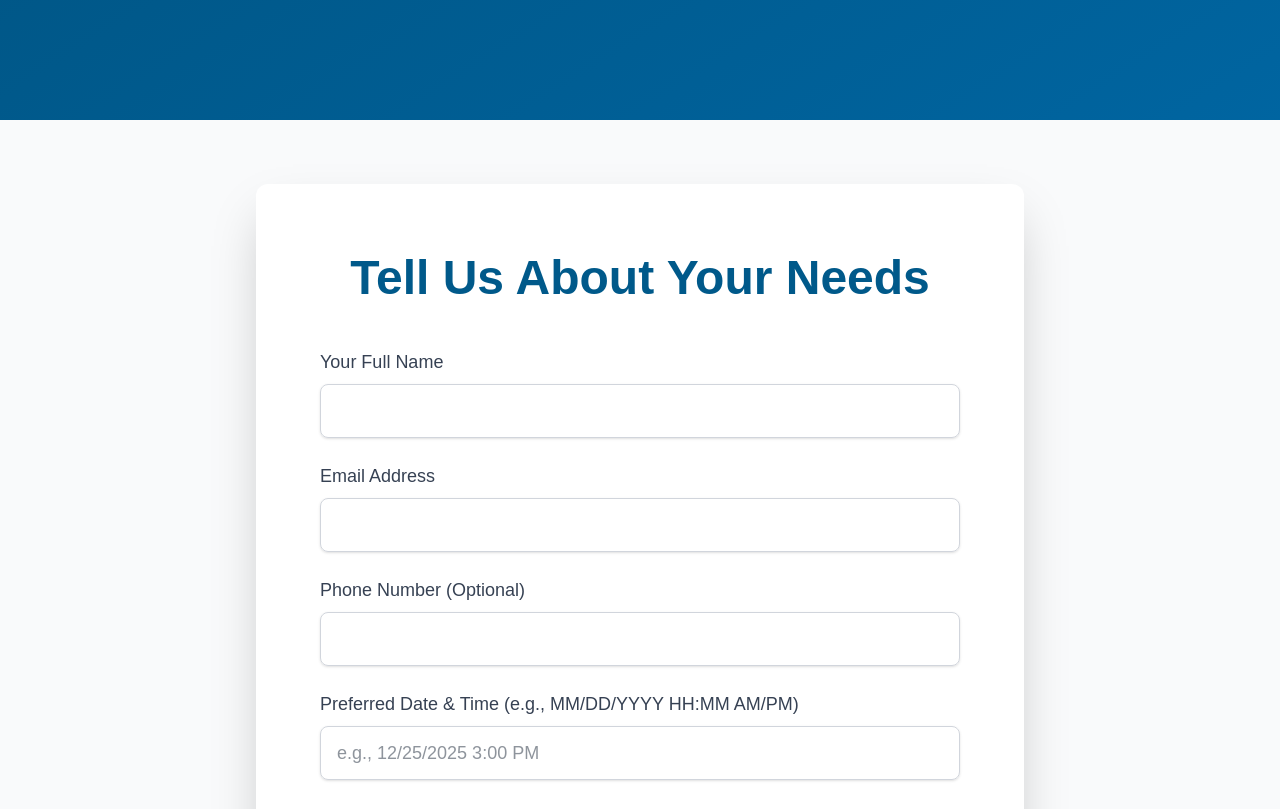
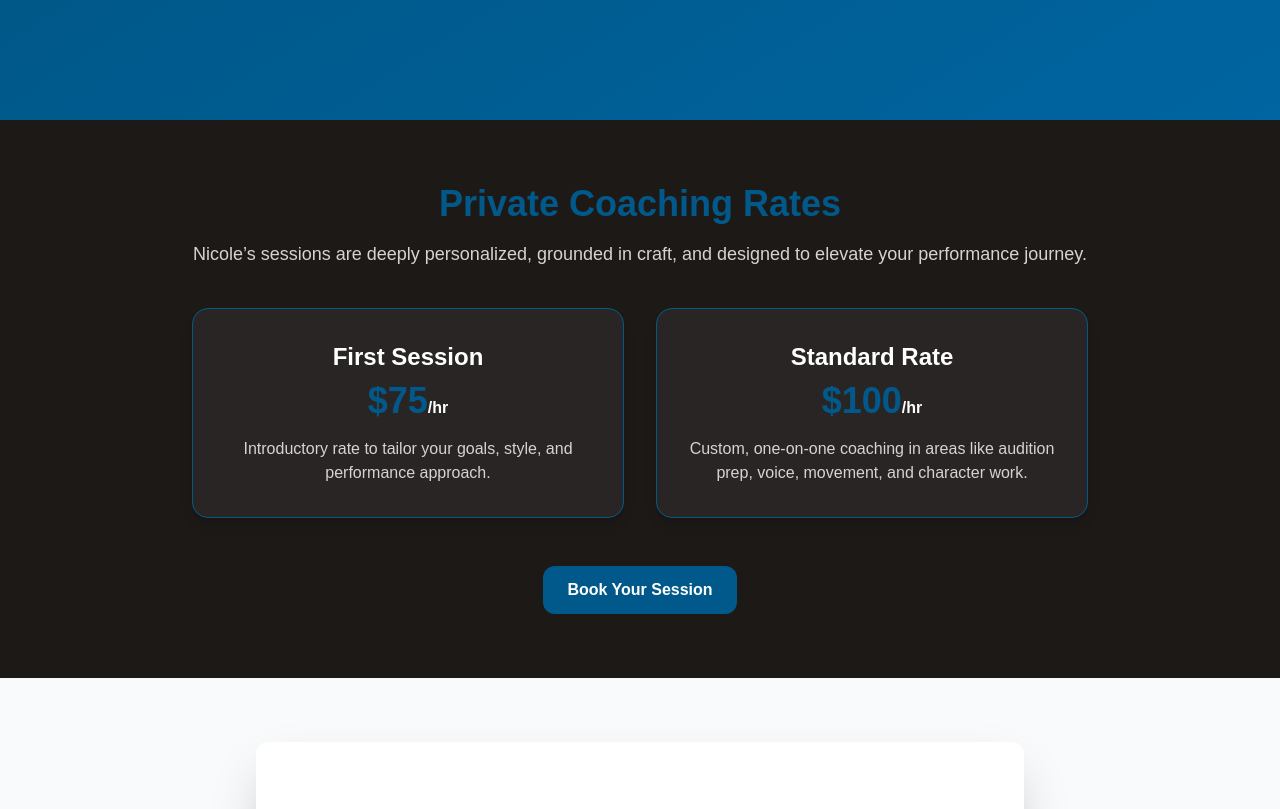
Before and after one commit to kalandjl/acting-tutor-service, a Next.js app: page /book in a window 1280 px wide. Shown: the part 680-1489 px from the top of the page. Built offline with nearby package versions, Linux system fonts and the light colour scheme; no server answers.

Commit message:
minor fixes, pricing section

```diff
--- a/app/about/page.tsx
+++ b/app/about/page.tsx
@@ -53,16 +53,11 @@ const Home = () => {
                         Meet Nicole
                         </h2>
                         <p className="text-gray-700 leading-relaxed text-lg mb-4">
-                            Nicole is a seasoned performer and dedicated educator with over 25 years of experience in theatre arts. A versatile actor, accomplished singer, and trained dancer, she brings a dynamic, well-rounded approach to her teaching. After earning her Master’s degree in Theatre, Nicole established herself in Vancouver’s vibrant arts education scene, teaching at a number of prestigious private schools. She currently serves as the Head of Theatrical Arts at a leading independent school in Vancouver, where she oversees the drama curriculum, directs mainstage productions, and mentors aspiring young performers.
+                            Nicole’s teaching philosophy is rooted in deep respect for the craft and the individual journey of each student. She has a particular passion for specificity in performance, detailed text analysis, and encouraging students to see their work from the audience’s perspective. Known for her ability to cultivate nuanced, authentic character portrayals, Nicole emphasizes emotional truth and technical precision. Her classrooms are safe, inclusive spaces where students are challenged artistically and supported holistically. She is deeply committed to providing tailored mentorship, practical career guidance, and fostering the confidence and resilience necessary for success in the performing arts.
                         </p>
                     </div>
 
                 </div>
-
-                <p className="text-gray-700 leading-relaxed text-lg mb-4">
-                    Nicole’s teaching philosophy is rooted in deep respect for the craft and the individual journey of each student. She has a particular passion for specificity in performance, detailed text analysis, and encouraging students to see their work from the audience’s perspective. Known for her ability to cultivate nuanced, authentic character portrayals, Nicole emphasizes emotional truth and technical precision. Her classrooms are safe, inclusive spaces where students are challenged artistically and supported holistically. She is deeply committed to providing tailored mentorship, practical career guidance, and fostering the confidence and resilience necessary for success in the performing arts.
-                </p>
-
             </div>
         </section>
 
--- a/app/book/page.tsx
+++ b/app/book/page.tsx
@@ -1,6 +1,7 @@
 "use client"
 import ActionArrow from '@/components/ActionArrow';
 import Layout from '@/components/Layout';
+import PricingSection from '@/components/PricingSection';
 import { functions } from '@/lib/firebase';
 import { httpsCallable } from 'firebase/functions';
 import Link from 'next/link';
@@ -137,6 +138,8 @@ const App = () => {
           </div>
           <ActionArrow />
         </section>
+
+        <PricingSection />
 
         {/* Section 2: Booking Form */}
         <section className="min-h-screen bg-gray-50 flex flex-col items-center justify-center py-16 px-4 md:px-8">
--- a/app/page.tsx
+++ b/app/page.tsx
@@ -69,7 +69,7 @@ const Home = () => {
                             className={`${nunito.className} text-base md:text-lg mt-6 max-w-3xl mx-auto`}
                             variants={itemVariants}
                         >
-                            With a passion for compelling narratives and a dedication to craft, Nicole McDonald delivers powerful and nuanced performances across stage and screen. Explore her work and artistic journey.
+                            With a passion for compelling narratives and a dedication to craft, Nicole McDonald delivers powerful and nuanced performances across stage and screen.
                         </motion.p>
                     </motion.div>
                 </section>
--- /dev/null
+++ b/components/PricingSection/PricingSection.tsx
@@ -0,0 +1,44 @@
+import { FC } from "react"
+
+interface Props {}
+
+const PricingSection: FC<Props> = (props) => {
+
+    return (
+        <>
+            <section className="bg-stone-900 text-white py-16 px-6 md:px-20">
+            <div className="max-w-4xl mx-auto text-center">
+                <h2 className="text-4xl font-bold text-sky-800 mb-4">Private Coaching Rates</h2>
+                <p className="text-lg text-stone-300 mb-10">
+                Nicole’s sessions are deeply personalized, grounded in craft, and designed to elevate your performance journey.
+                </p>
+
+                <div className="grid grid-cols-1 md:grid-cols-2 gap-8">
+                <div className="bg-stone-800 p-8 rounded-2xl shadow-lg border border-sky-800">
+                    <h3 className="text-2xl font-semibold text-white mb-2">First Session</h3>
+                    <p className="text-4xl font-bold text-sky-800 mb-4">$75<span className="text-base text-white">/hr</span></p>
+                    <p className="text-stone-300">Introductory rate to tailor your goals, style, and performance approach.</p>
+                </div>
+
+                <div className="bg-stone-800 p-8 rounded-2xl shadow-lg border border-sky-800">
+                    <h3 className="text-2xl font-semibold text-white mb-2">Standard Rate</h3>
+                    <p className="text-4xl font-bold text-sky-800 mb-4">$100<span className="text-base text-white">/hr</span></p>
+                    <p className="text-stone-300">Custom, one-on-one coaching in areas like audition prep, voice, movement, and character work.</p>
+                </div>
+                </div>
+
+                <div className="mt-12">
+                <a
+                    href="#contact"
+                    className="inline-block bg-sky-800 hover:bg-sky-700 text-white font-semibold py-3 px-6 rounded-xl transition duration-300"
+                >
+                    Book Your Session
+                </a>
+                </div>
+            </div>
+            </section>
+        </>
+    )
+}
+
+export default PricingSection
--- /dev/null
+++ b/components/PricingSection/index.ts
@@ -0,0 +1,3 @@
+import PricingSection from "./PricingSection";
+
+export default PricingSection
```
